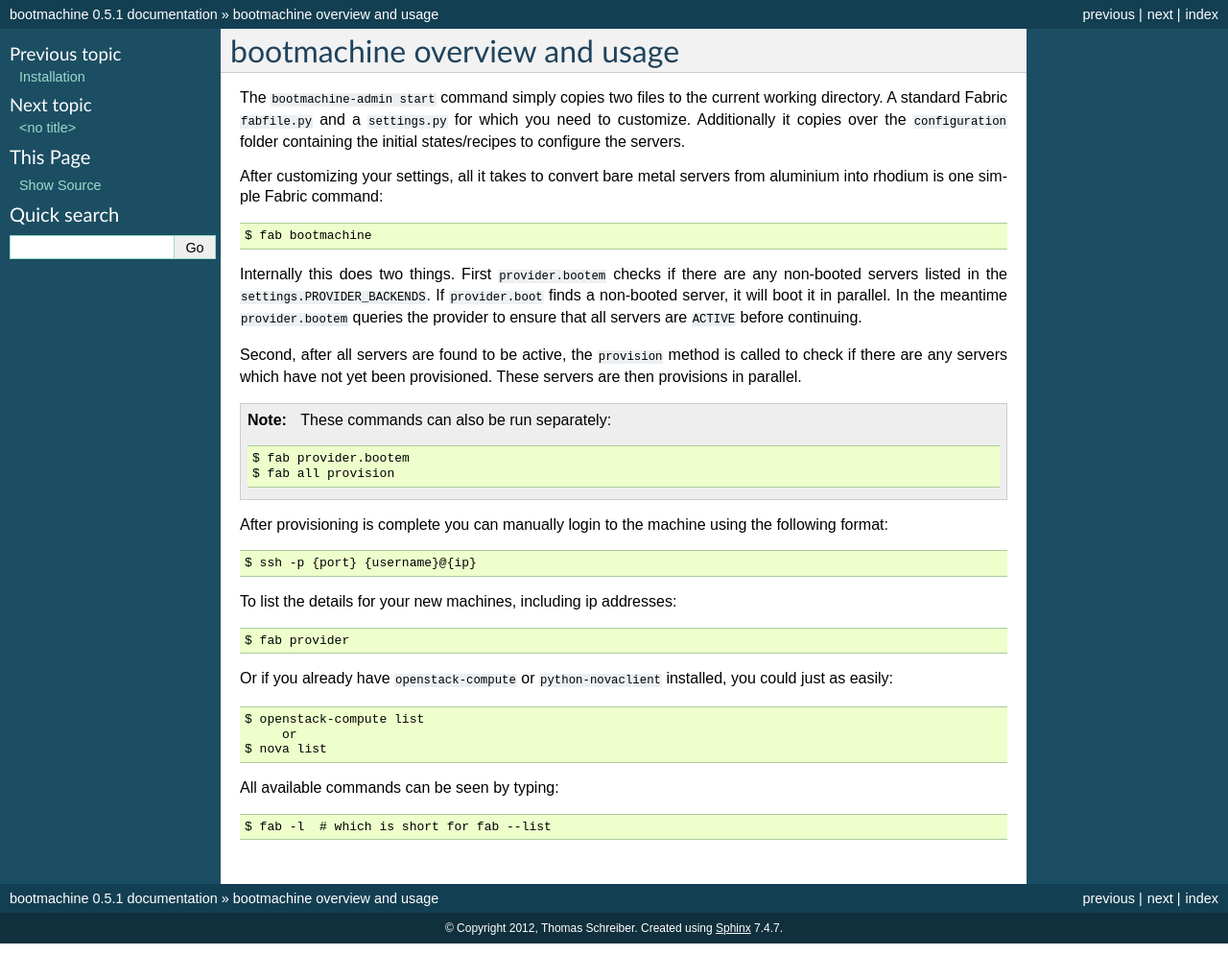
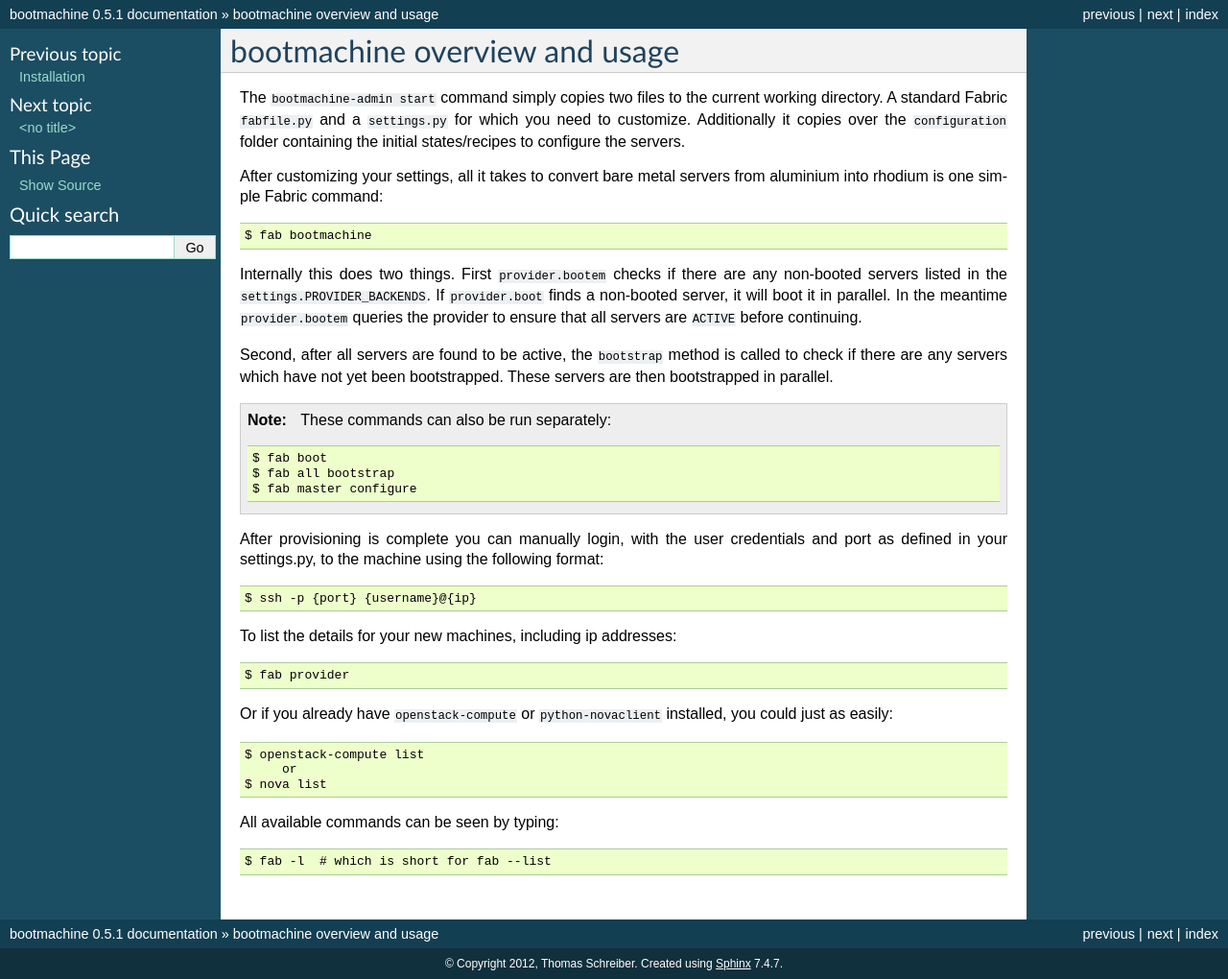
Before and after one commit to rizumu/bootmachine, a Sphinx documentation site: the page built from docs/usage.rst, in a window 1280 px wide. Shown: the whole page at 96% size. Built offline with Sphinx 7.4.7, drawn with Linux system fonts in a browser that asks for light colours; pages that are not in the unit, such as notebooks, are missing from menus; before the commit the page ends 983 px from its top, so only the background shows below that.

Commit message:
rename main provision() method to bootstrap() to avoid ambiguities and clarify intent

```diff
--- a/docs/background.rst
+++ b/docs/background.rst
@@ -71,7 +71,7 @@ Provisioning with Configuration Management Tools
 
 The bootmachine reads the settings file and checks for servers that are
 not yet booted. It will then boot each new server, with its defined
-distro and size, and next install the configuration management tool
+distro and size, and next bootstrap the configuration management tool
 of your choice.
 
 .. note::
--- a/docs/usage.rst
+++ b/docs/usage.rst
@@ -19,18 +19,20 @@ non-booted server, it will boot it in parallel. In the meantime
 ``provider.bootem`` queries the provider to ensure that all servers are
 ``ACTIVE`` before continuing.
 
-Second, after all servers are found to be active, the ``provision``
+Second, after all servers are found to be active, the ``bootstrap``
 method is called to check if there are any servers which have not yet
-been provisioned. These servers are then provisions in parallel.
+been bootstrapped. These servers are then bootstrapped in parallel.
 
 .. note::
 
     These commands can also be run separately::
 
-        $ fab provider.bootem
-        $ fab all provision
+        $ fab boot
+        $ fab all bootstrap
+        $ fab master configure
 
-After provisioning is complete you can manually login to the machine
+After provisioning is complete you can manually login, with the user
+credentials and port as defined in your settings.py, to the machine
 using the following format::
 
     $ ssh -p {port} {username}@{ip}
```
Also changed, not shown: other parts of docs/background.rst (+1 -1 lines), 5 other files.
